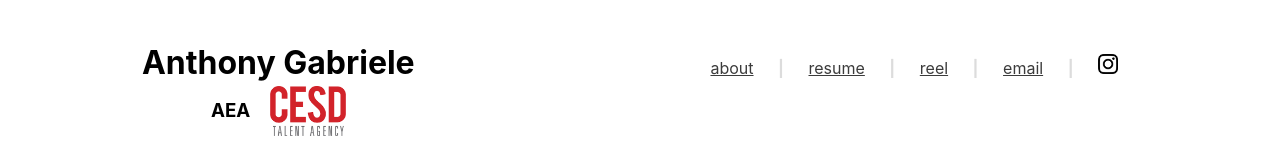
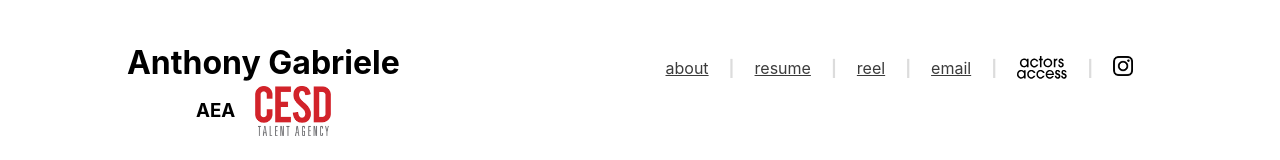
Before and after one commit to anthonyjoeseph/anthonygabrieleactor, a SvelteKit app: page / in a window 1280 px wide. Shown: the top 160 px of the page. Built offline with nearby package versions, Linux system fonts and the light colour scheme.

Commit message:
little updates

```diff
--- a/src/components/Top.svelte
+++ b/src/components/Top.svelte
@@ -1,7 +1,7 @@
 <script>
 	export let showHome = false;
 	export const links = {
-		reel: 'https://youtube.com/watch?v=-asVqk2Mqzk',
+		reel: 'https://www.youtube.com/watch?v=4WIIsY1KPvA',
 		resume: '/files/resume.pdf',
 		home: '/',
 		about: '/about'
@@ -26,6 +26,10 @@
 		<b class="separator">&vert;</b>
 		<a href="mailto:anthony@anthonygabrieleactor.com" class="link" target="_blank">email</a>
 		<b class="separator">&vert;</b>
+		<a href="https://resumes.actorsaccess.com/anthonygabriele" class="link" target="_blank"
+			><img src="images/actorsaccess-logo.svg" alt="actors access logo" width="50" /></a
+		>
+		<b class="separator">&vert;</b>
 		<a href="https://instagram.com/tony.balo.nyc/" class="link" target="_blank"
 			><img src="images/ig_logo.png" alt="instagram logo" width="20" /></a
 		>
@@ -45,6 +49,7 @@
 	}
 	.top {
 		display: flex;
+		flex-direction: row;
 		align-items: baseline;
 		justify-content: space-around;
 		padding-bottom: 20px;
@@ -56,6 +61,8 @@
 	}
 
 	#links {
+		display: flex;
+		flex-direction: row;
 		margin-left: 40px;
 	}
 
```
Also changed, not shown: static/images/actorsaccess-logo.svg (added), 1 other file (tests, documents, lock files or other folders).
